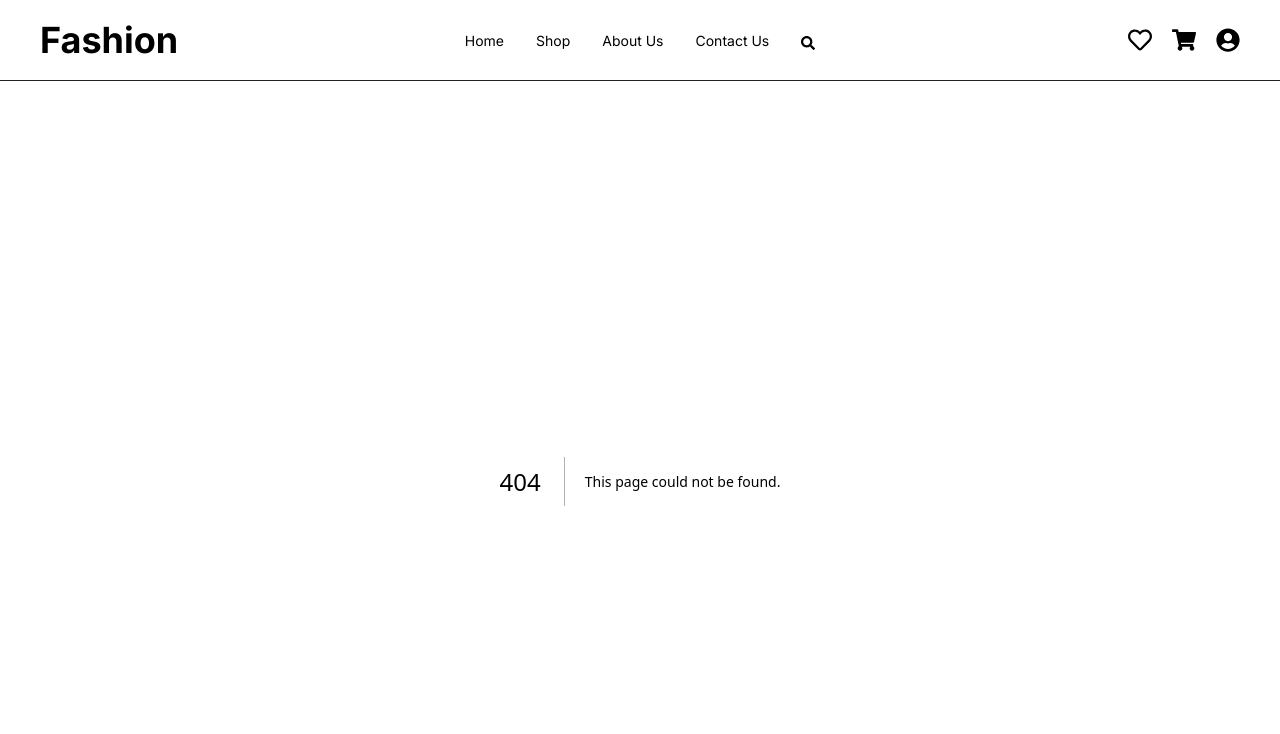
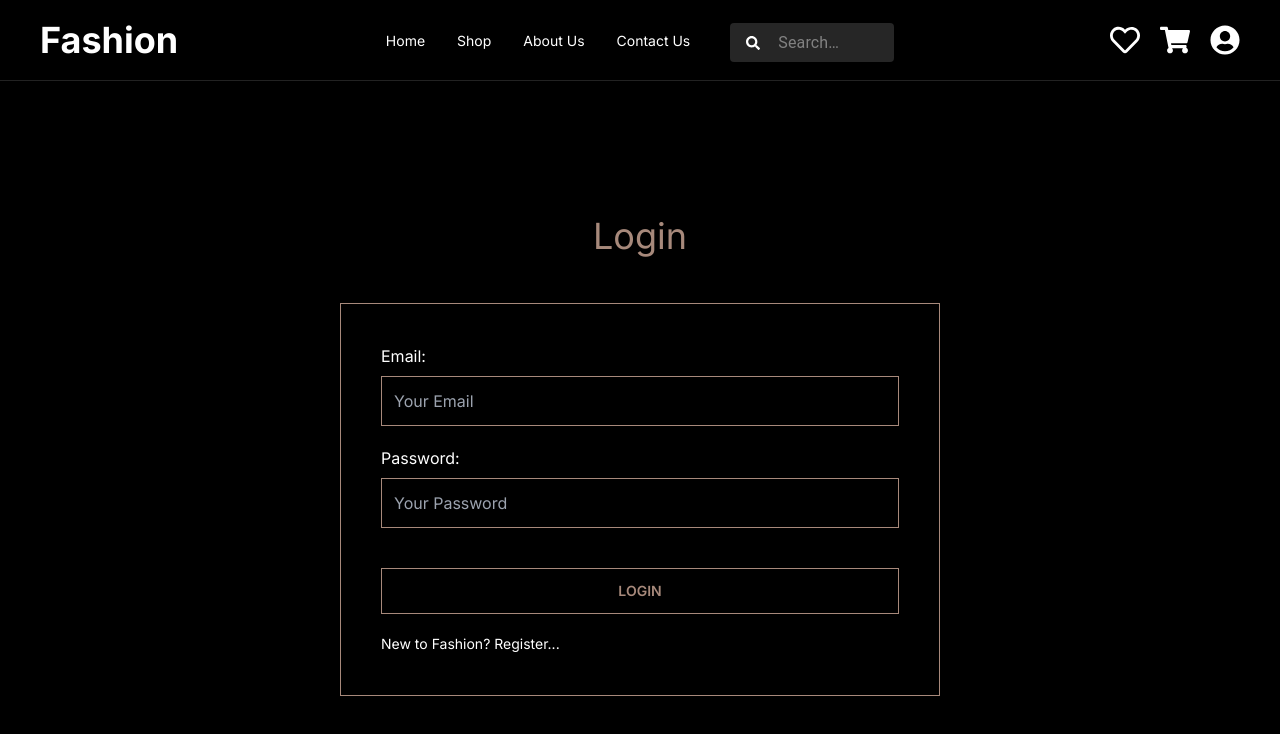
Before and after one commit to jubayerCodes/fashion, a Next.js app: page /login in a window 1280 px wide. Before the commit this address had no page. Shown: the top 734 px of the page. Built offline with nearby package versions, Linux system fonts and the light colour scheme.

Commit message:
added login and register page

```diff
--- a/package.json
+++ b/package.json
@@ -16,11 +16,12 @@
     "eslint": "8.45.0",
     "eslint-config-next": "13.4.10",
     "firebase": "^10.1.0",
-    "next": "13.4.10",
+    "next": "^13.4.12-canary.0",
     "postcss": "8.4.26",
     "react": "18.2.0",
     "react-dom": "18.2.0",
     "react-icons": "^4.10.1",
+    "react-image-magnify": "^2.7.4",
     "react-loader-spinner": "^5.3.4",
     "tailwindcss": "3.3.3"
   }
--- /dev/null
+++ b/src/app/(pages)/login/Login/Login.jsx
@@ -0,0 +1,36 @@
+import Link from 'next/link';
+import React from 'react';
+
+const Login = () => {
+    return (
+        <section className='min-h-[500px] flex justify-center items-center py-32'>
+            <div className="my-container">
+                <h2 className='text-[#a7897b] text-[36px] text-center mb-10'>Login</h2>
+                <div className='w-[600px] mx-auto border-[#a7897b] border p-10'>
+                    <form>
+                        <div className='mb-5'>
+                            <label htmlFor="emailField" className='block mb-2'>
+                                Email:
+                            </label>
+                            <input name='email' required id='emailField' type="email" className='w-full p-3 bg-black border border-[#a7897b] focus-within:rounded-none' placeholder='Your Email' />
+                        </div>
+                        <div>
+                            <label htmlFor="passwordField" className='block mb-2'>
+                                Password:
+                            </label>
+                            <input name='password' required id='passwordField' type="password" className='w-full p-3 bg-black border border-[#a7897b] focus-within:rounded-none' placeholder='Your Password' />
+                        </div>
+
+                        <input type="submit" value="Login" className='w-full py-3 cursor-pointer text-[#a7897b] font-semibold hover:text-black border border-[#a7897b] uppercase text-sm hover:bg-[#a7897b] duration-300 mt-10' />
+
+                        <Link href={'/register'} className='text-sm mt-5 inline-block hover:text-[#a7897b] text-white'>
+                            New to Fashion? Register...
+                        </Link>
+                    </form>
+                </div>
+            </div>
+        </section>
+    );
+};
+
+export default Login;
--- /dev/null
+++ b/src/app/(pages)/login/page.js
@@ -0,0 +1,12 @@
+import React from "react";
+import Login from "./Login/Login";
+
+const page = () => {
+  return (
+    <>
+      <Login />
+    </>
+  );
+};
+
+export default page;
--- a/src/app/(pages)/products/ProductDetails/ProductDetails.jsx
+++ b/src/app/(pages)/products/ProductDetails/ProductDetails.jsx
@@ -3,6 +3,7 @@
 import Loader from '@/app/components/Loader/Loader';
 import React, { useEffect, useState } from 'react';
 import { FaHeart, FaRegHeart } from 'react-icons/fa';
+import ReactImageMagnify from 'react-image-magnify';
 
 const ProductDetails = ({ id = 1 }) => {
 
@@ -42,7 +43,6 @@ const ProductDetails = ({ id = 1 }) => {
 
 
     if (!product?.product) {
-        console.log(product);
         return (
             <Loader />
         )
@@ -121,6 +121,22 @@ const ProductDetails = ({ id = 1 }) => {
         setCarted(false)
     }
 
+    const handleMouseEnter = (e) => {
+        e.target.style.transform = 'scale(300%)'
+        console.log(e);
+    }
+
+    const handleMouseleave = (e) => {
+        e.target.style.transform = 'scale(100%)'
+        e.target.style.top = '0'
+        e.target.style.left = '0'
+
+    }
+
+    const handleMouseMove = (e) => {
+        e.target.style.left = `0`
+    }
+
     return (
         <>
             <section className='py-24 pt-40'>
@@ -135,8 +151,8 @@ const ProductDetails = ({ id = 1 }) => {
                                 )
                             }
                         </div>
-                        <div className='border border-[#a7897b] flex justify-center items-center rounded-xl col-span-3 p-10'>
-                            <img src={product?.product?.images[img]} alt="" />
+                        <div className='border border-[#a7897b] flex justify-center items-center rounded-xl col-span-3 p-5'>
+                            <img id='productImg' src={product?.product?.images[img]} alt="" className='' />
                         </div>
                     </div>
                     <div>
--- /dev/null
+++ b/src/app/(pages)/register/Register/Register.jsx
@@ -0,0 +1,38 @@
+"use client"
+
+import Link from 'next/link';
+import React from 'react';
+
+const Register = () => {
+    return (
+        <section className='min-h-[500px] flex justify-center items-center py-32'>
+            <div className="my-container">
+                <h2 className='text-[#a7897b] text-[36px] text-center mb-10'>Login</h2>
+                <div className='w-[600px] mx-auto border-[#a7897b] border p-10'>
+                    <form>
+                        <div className='mb-5'>
+                            <label htmlFor="emailField" className='block mb-2'>
+                                Email:
+                            </label>
+                            <input name='email' required id='emailField' type="email" className='w-full p-3 bg-black border border-[#a7897b] focus-within:rounded-none' placeholder='Your Email' />
+                        </div>
+                        <div>
+                            <label htmlFor="passwordField" className='block mb-2'>
+                                Password:
+                            </label>
+                            <input name='password' required id='passwordField' type="password" className='w-full p-3 bg-black border border-[#a7897b] focus-within:rounded-none' placeholder='Your Password' />
+                        </div>
+
+                        <input type="submit" value="Login" className='w-full py-3 cursor-pointer text-[#a7897b] font-semibold hover:text-black border border-[#a7897b] uppercase text-sm hover:bg-[#a7897b] duration-300 mt-10' />
+
+                        <Link href={'/login'} className='text-sm mt-5 inline-block hover:text-[#a7897b] text-white'>
+                            Already registered? Login...
+                        </Link>
+                    </form>
+                </div>
+            </div>
+        </section>
+    );
+};
+
+export default Register;
--- /dev/null
+++ b/src/app/(pages)/register/page.js
@@ -0,0 +1,12 @@
+import React from "react";
+import Register from "./Register/Register";
+
+const page = () => {
+  return (
+    <>
+      <Register />
+    </>
+  );
+};
+
+export default page;
--- a/src/app/(pages)/shared/Header/Header.jsx
+++ b/src/app/(pages)/shared/Header/Header.jsx
@@ -1,3 +1,7 @@
+'use client'
+
+
+import { InputBase, alpha, styled } from '@mui/material';
 import Link from 'next/link';
 import React from 'react';
 import { FaHeart, FaRegHeart, FaSearch, FaShoppingCart, FaUserCircle } from "react-icons/fa";
@@ -15,24 +19,91 @@ const Header = () => {
     )
 
 
+    const Search = styled('div')(({ theme }) => ({
+        position: 'relative',
+        borderRadius: theme.shape.borderRadius,
+        backgroundColor: alpha(theme.palette.common.white, 0.15),
+        '&:hover': {
+            backgroundColor: alpha(theme.palette.common.white, 0.25),
+        },
+        marginLeft: 0,
+        width: '100%',
+        [theme.breakpoints.up('sm')]: {
+            marginLeft: theme.spacing(1),
+            width: 'auto',
+        },
+    }));
+
+    const SearchIconWrapper = styled('div')(({ theme }) => ({
+        padding: theme.spacing(0, 2),
+        height: '100%',
+        position: 'absolute',
+        pointerEvents: 'none',
+        display: 'flex',
+        alignItems: 'center',
+        justifyContent: 'center',
+    }));
+
+
+    const StyledInputBase = styled(InputBase)(({ theme }) => ({
+        color: 'inherit',
+        '& .MuiInputBase-input': {
+            padding: theme.spacing(1, 1, 1, 0),
+            paddingLeft: `calc(1em + ${theme.spacing(4)})`,
+            transition: theme.transitions.create('width'),
+            width: '100%',
+            [theme.breakpoints.up('sm')]: {
+                width: '12ch',
+                '&:focus': {
+                    width: '20ch',
+                },
+            },
+        },
+    }));
+
+
+    const handleSearch = (e) => {
+        const key = e.code
+        const value = e.target.value
+
+        if (key === 'Enter') {
+            console.log(value);
+        }
+    }
+
     return (
         <header className='py-5 border-b border-[#222222]'>
-            <div className="header-container my-container grid grid-cols-4 items-center">
+            <div className="header-container my-container grid grid-cols-5 items-center">
                 <div className='col-span-1'>
                     <Link href={'/'}>
                         <h1 className='xl:text-4xl font-bold'>Fashion</h1>
                     </Link>
                 </div>
-                <div className='col-span-2 flex justify-center'>
+                <div className='col-span-3 flex justify-center'>
                     <ul className='flex justify-between items-center gap-8 text-[14px]'>
                         {menu}
-                        <li className='menu-item cursor-pointer mb-[-5px]'><FaSearch /></li>
+                        {/* <li className='menu-item cursor-pointer mb-[-5px]'></li> */}
+                        <li className='menu-item cursor-pointer mb-[-5px]'>
+                            <Search onSubmit={() => console.log('submit hoise')}>
+                                <SearchIconWrapper>
+                                    <FaSearch />
+                                </SearchIconWrapper>
+                                <StyledInputBase
+                                    placeholder="Search…"
+                                    inputProps={{ 'aria-label': 'search' }}
+                                    onKeyUp={handleSearch}
+                                />
+                            </Search>
+                        </li>
+
                     </ul>
                 </div>
                 <div className='flex justify-end items-center text-xl gap-5'>
-                    <button className='text-2xl'><FaRegHeart /></button>
-                    <button className='text-2xl'><FaShoppingCart /></button>
-                    <button className='text-2xl'><FaUserCircle /></button>
+                    <button className='text-3xl'><FaRegHeart /></button>
+                    <button className='text-3xl'><FaShoppingCart /></button>
+                    <Link href={'/login'} className='flex items-center'>
+                        <button className='text-3xl'><FaUserCircle /></button>
+                    </Link>
                 </div>
             </div>
         </header>
--- a/src/app/layout.js
+++ b/src/app/layout.js
@@ -1,6 +1,7 @@
 import Header from "./(pages)/shared/Header/Header";
 import "./globals.css";
 import { Inter } from "next/font/google";
+import AuthProvider from "./providers/AuthProvider/AuthProvider";
 
 const inter = Inter({ subsets: ["latin"] });
 
@@ -13,8 +14,10 @@ export default function RootLayout({ children }) {
   return (
     <html lang="en">
       <body className={inter.className} suppressHydrationWarning={true}>
-        <Header />
-        {children}
+        <AuthProvider>
+          <Header />
+          {children}
+        </AuthProvider>
       </body>
     </html>
   );
--- /dev/null
+++ b/src/app/providers/AuthProvider/AuthProvider.jsx
@@ -0,0 +1,26 @@
+"use client"
+
+import React, { createContext } from 'react';
+import { getAuth } from "firebase/auth";
+import app from '@/app/utilities/firebase/firebase.config';
+
+
+export const AuthContext = createContext(null)
+const auth = getAuth(app);
+
+
+const AuthProvider = ({ children }) => {
+
+
+    const authInfo = {
+
+    }
+
+    return (
+        <AuthContext.Provider value={authInfo}>
+            {children}
+        </AuthContext.Provider>
+    );
+};
+
+export default AuthProvider;
```
Also changed, not shown: 1 other file (tests, documents, lock files or other folders).
